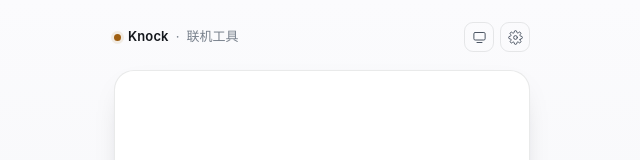
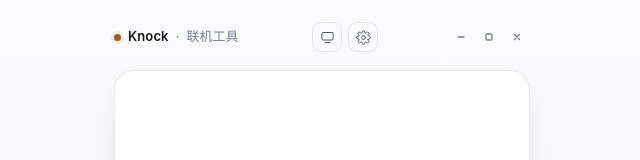
Before and after one commit to LectWolf/knock, a Vue app in the folder client/: page / in a window 1280 px wide. Shown: the top 160 px of the page, without its empty margins (318-958 px from the left). Built offline with nearby package versions, Linux system fonts and the light colour scheme.

Commit message:
自绘标题栏：无系统装饰、可拖拽、自绘最小化/最大化/收起

```diff
--- a/client/src-tauri/capabilities/default.json
+++ b/client/src-tauri/capabilities/default.json
@@ -3,5 +3,9 @@
   "identifier": "default",
   "description": "主窗口只需要基础能力：读设置、写剪贴板。网络能力全在 Rust 侧，不给界面。",
   "windows": ["main"],
-  "permissions": ["core:default"]
+  "permissions": [
+    "core:default",
+    "core:window:allow-start-dragging",
+    "core:window:allow-internal-toggle-maximize"
+  ]
 }
--- a/client/src-tauri/gen/schemas/capabilities.json
+++ b/client/src-tauri/gen/schemas/capabilities.json
@@ -1 +1 @@
-{"default":{"identifier":"default","description":"主窗口只需要基础能力：读设置、写剪贴板。网络能力全在 Rust 侧，不给界面。","local":true,"windows":["main"],"permissions":["core:default"]}}
+{"default":{"identifier":"default","description":"主窗口只需要基础能力：读设置、写剪贴板。网络能力全在 Rust 侧，不给界面。","local":true,"windows":["main"],"permissions":["core:default","core:window:allow-start-dragging","core:window:allow-internal-toggle-maximize"]}}
--- a/client/src-tauri/tauri.conf.json
+++ b/client/src-tauri/tauri.conf.json
@@ -20,7 +20,8 @@
         "minHeight": 560,
         "resizable": true,
         "center": true,
-        "titleBarStyle": "Visible",
+        "decorations": false,
+        "transparent": false,
         "backgroundColor": "#0D0F12"
       }
     ],
--- a/client/src/App.vue
+++ b/client/src/App.vue
@@ -32,6 +32,10 @@ const pick = <T extends string>(key: string, allowed: readonly T[], fallback: T)
   const v = params.get(key);
   return v && (allowed as readonly string[]).includes(v) ? (v as T) : fallback;
 };
+
+const winMin = () => void invoke?.("win_minimize");
+const winMax = () => void invoke?.("win_toggle_max");
+const winHide = () => void invoke?.("win_hide");
 
 const state = ref<ConnState>(
   pick("state", ["idle", "creating", "waiting", "punching", "direct", "relay", "failed"], "idle"),
@@ -247,7 +251,7 @@ const retry = () => {
 
 <template>
   <div class="shell">
-    <header class="bar">
+    <header class="bar" data-tauri-drag-region>
       <div class="mark">
         <span class="dot" aria-hidden="true"></span>
         <span class="word">Knock</span>
@@ -273,6 +277,18 @@ const retry = () => {
             <circle cx="12" cy="12" r="3" />
             <path d="M19.4 15a1.6 1.6 0 0 0 .3 1.8l.1.1a2 2 0 1 1-2.8 2.8l-.1-.1a1.6 1.6 0 0 0-1.8-.3 1.6 1.6 0 0 0-1 1.5V21a2 2 0 1 1-4 0v-.1a1.6 1.6 0 0 0-1-1.5 1.6 1.6 0 0 0-1.8.3l-.1.1a2 2 0 1 1-2.8-2.8l.1-.1a1.6 1.6 0 0 0 .3-1.8 1.6 1.6 0 0 0-1.5-1H3a2 2 0 1 1 0-4h.1a1.6 1.6 0 0 0 1.5-1 1.6 1.6 0 0 0-.3-1.8l-.1-.1a2 2 0 1 1 2.8-2.8l.1.1a1.6 1.6 0 0 0 1.8.3H9a1.6 1.6 0 0 0 1-1.5V3a2 2 0 1 1 4 0v.1a1.6 1.6 0 0 0 1 1.5 1.6 1.6 0 0 0 1.8-.3l.1-.1a2 2 0 1 1 2.8 2.8l-.1.1a1.6 1.6 0 0 0-.3 1.8V9a1.6 1.6 0 0 0 1.5 1H21a2 2 0 1 1 0 4h-.1a1.6 1.6 0 0 0-1.5 1z" />
           </svg>
+        </button>
+      </div>
+
+      <div class="win-btns">
+        <button class="win-btn" type="button" aria-label="最小化" title="最小化" @click="winMin">
+          <svg viewBox="0 0 12 12" aria-hidden="true"><path d="M3 6h6" /></svg>
+        </button>
+        <button class="win-btn" type="button" aria-label="最大化" title="最大化" @click="winMax">
+          <svg viewBox="0 0 12 12" aria-hidden="true"><rect x="3" y="3" width="6" height="6" rx="1" /></svg>
+        </button>
+        <button class="win-btn close" type="button" aria-label="收进托盘" title="收进托盘" @click="winHide">
+          <svg viewBox="0 0 12 12" aria-hidden="true"><path d="M3.5 3.5l5 5M8.5 3.5l-5 5" /></svg>
         </button>
       </div>
     </header>
@@ -477,6 +493,46 @@ const retry = () => {
   display: flex;
   align-items: center;
   justify-content: space-between;
+  /* 自绘标题栏：这一整条都能拖动窗口 */
+  gap: 10px;
+  user-select: none;
+  -webkit-user-select: none;
+}
+.bar .mark {
+  pointer-events: none; /* 拖动优先，别让文字吃掉手势 */
+}
+.win-btns {
+  display: flex;
+  gap: 2px;
+  margin-left: -4px;
+}
+.win-btn {
+  width: 26px;
+  height: 26px;
+  display: grid;
+  place-items: center;
+  color: var(--muted);
+  background: transparent;
+  border: none;
+  border-radius: var(--r-sm);
+  cursor: pointer;
+  transition: background 0.12s ease, color 0.12s ease;
+}
+.win-btn svg {
+  width: 12px;
+  height: 12px;
+  fill: none;
+  stroke: currentColor;
+  stroke-width: 1.3;
+  stroke-linecap: round;
+}
+.win-btn:hover {
+  color: var(--text);
+  background: var(--surface-2);
+}
+.win-btn.close:hover {
+  color: #fff;
+  background: #c0392b;
 }
 .mark {
   display: flex;
```
Also changed, not shown: 2 other files (tests, documents, lock files or other folders).
